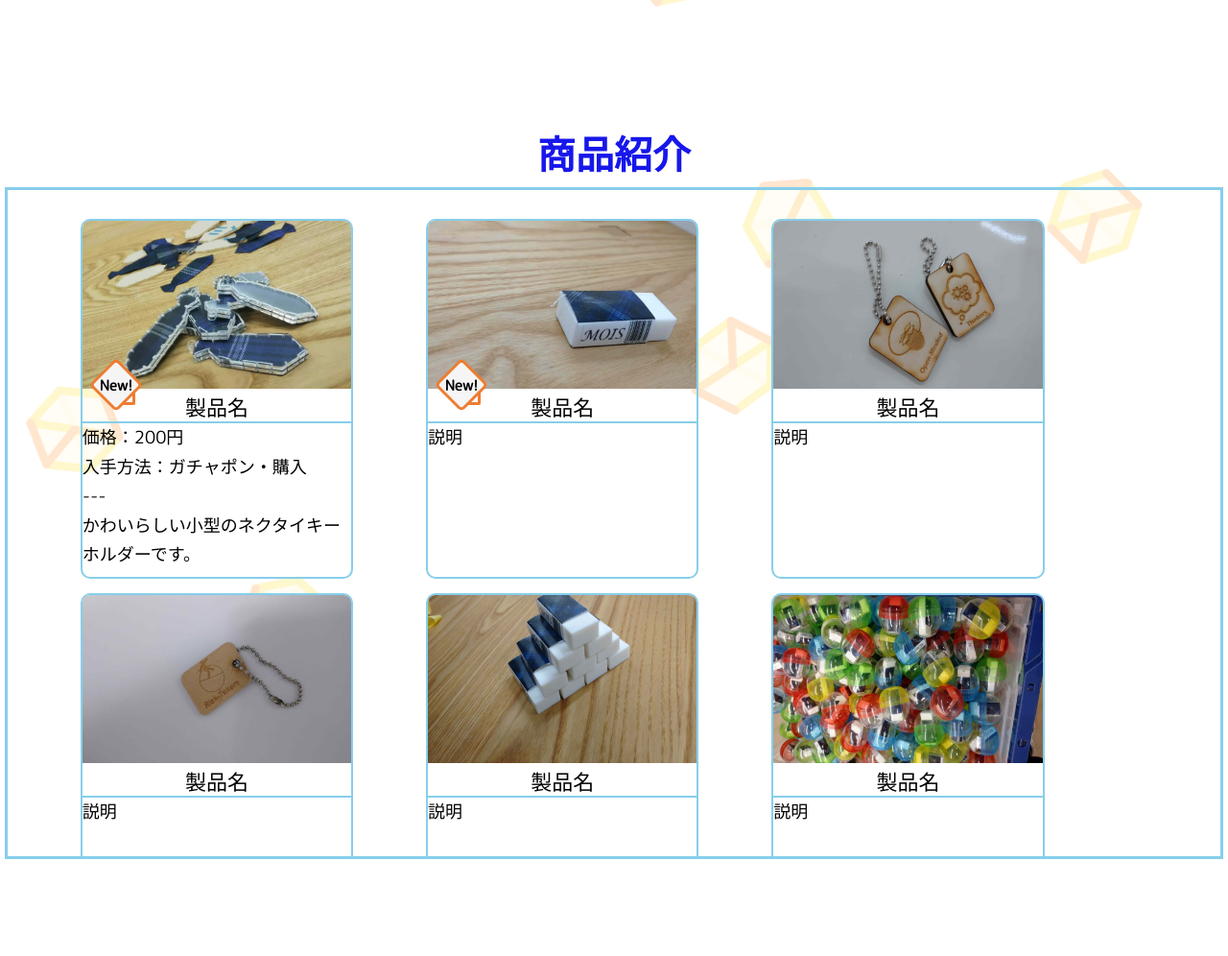
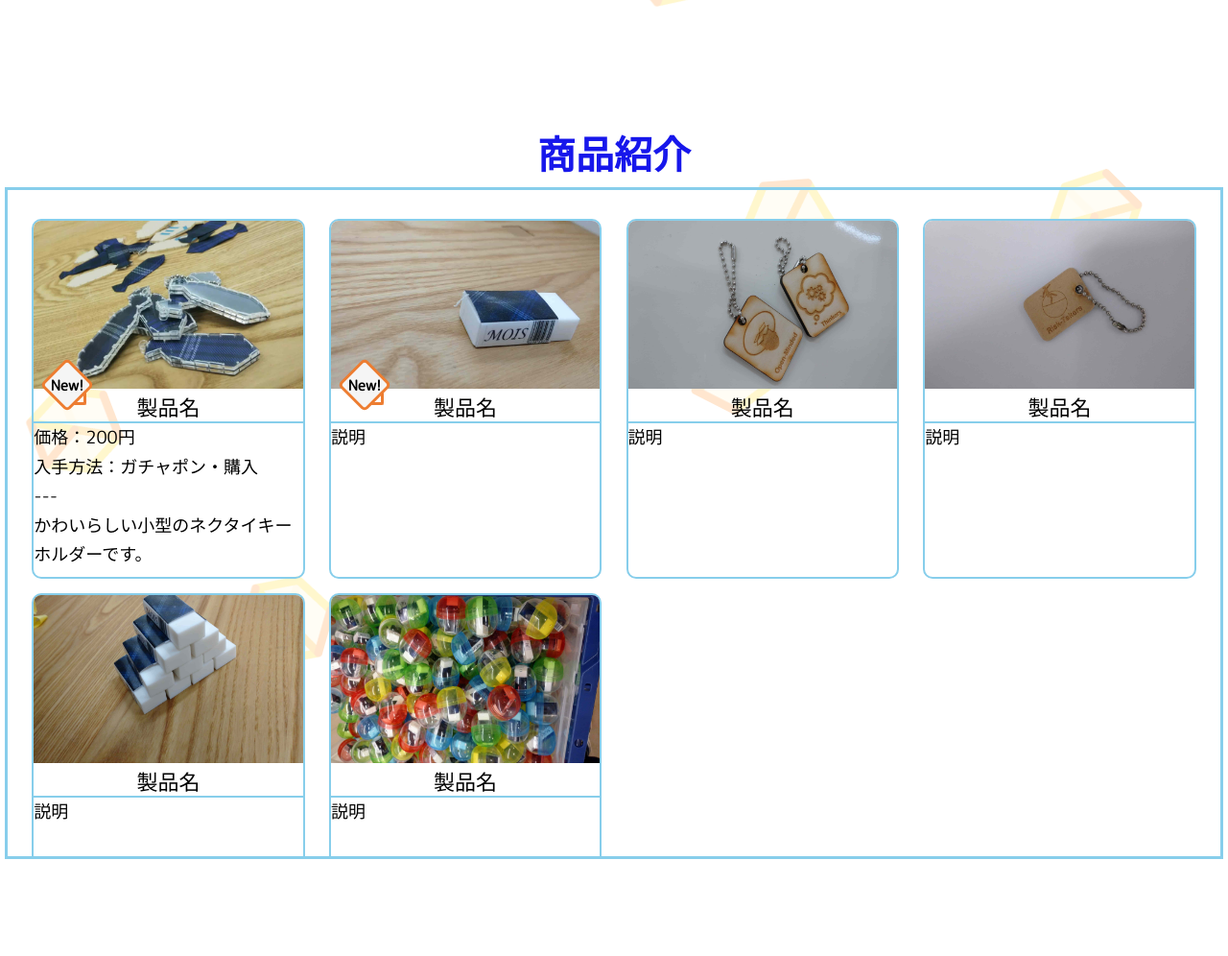
Before and after one commit to reiwa/MOISSHOP, a plain HTML site: page index.html in a window 1280 px wide. Shown: the part 1283-2279 px from the top of the page at 96% size. Drawn offline with nearby package versions, Linux system fonts and the light colour scheme; some packages are replaced by stand-ins of ours.

Commit message:
Update stylesheet.css

```diff
--- a/stylesheet.css
+++ b/stylesheet.css
@@ -302,7 +302,7 @@ article {
   height: 375px;
   border: solid 2px skyblue;
   border-radius: 10px;
-  margin-left: 6%;
+  margin-left: 2%;
   margin-top: 5px;
   margin-bottom: 10px;
   text-align: center;
```
